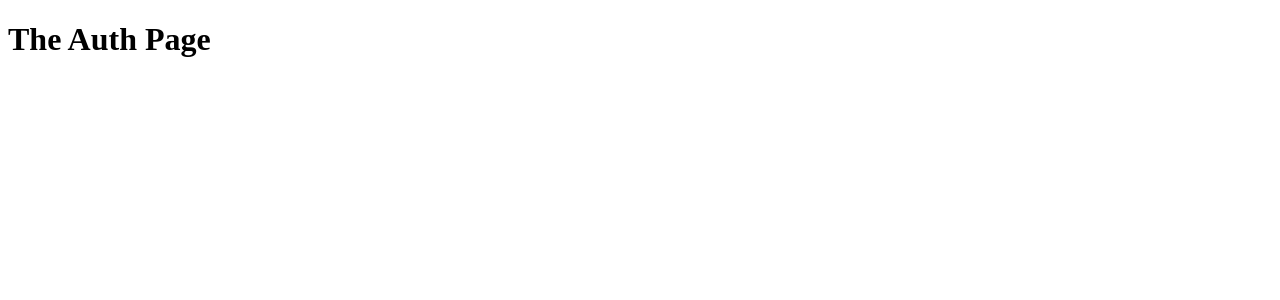
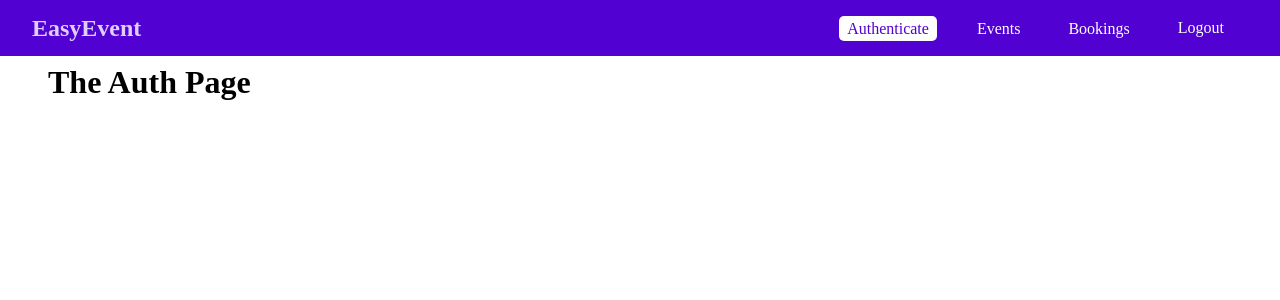
Before and after one commit to dkstjdwns114/Instagram_Clone, a React (Create React App) app in the folder frontend/: page /auth in a window 1280 px wide. Shown: the top 300 px of the page. Built offline with nearby package versions, Linux system fonts and the light colour scheme.

Commit message:
Navigation

```diff
--- a/frontend/src/App.css
+++ b/frontend/src/App.css
@@ -0,0 +1,3 @@
+.main-content {
+  margin: 4rem 2.5rem;
+}
--- a/frontend/src/App.js
+++ b/frontend/src/App.js
@@ -1,5 +1,7 @@
 import React, { Component } from "react";
 import { BrowserRouter, Route, Redirect, Switch } from "react-router-dom";
+import MainNavigation from "./components/Navigation/MainNavigation";
+
 import "./App.css";
 
 import AuthPage from "./pages/Auth";
@@ -10,12 +12,15 @@ class App extends Component {
   render() {
     return (
       <BrowserRouter>
+        <MainNavigation />
+        <main className="main-content">
           <Switch>
             <Redirect from="/" to="/auth" exact />
             <Route path="/auth" component={AuthPage} />
             <Route path="/timeline" component={TimelinePage} />
             <Route path="/saved" component={SavedPage} />
           </Switch>
+        </main>
       </BrowserRouter>
     );
   }
--- /dev/null
+++ b/frontend/src/components/Navigation/MainNavigation.css
@@ -0,0 +1,58 @@
+.main-navigation {
+  position: fixed;
+  left: 0;
+  top: 0;
+  width: 100%;
+  height: 3.5rem;
+  background: #5101d1;
+  padding: 0 2rem;
+  display: flex;
+  align-items: center;
+  justify-content: space-between;
+  box-sizing: border-box;
+}
+
+.main-navigation__logo h1 {
+  margin: 0;
+  font-size: 1.5rem;
+  color: #dfcefc;
+}
+
+.main-navigation__items {
+  margin-left: 1.5rem;
+}
+
+.main-navigation__items ul {
+  display: flex;
+  list-style: none;
+  padding: 0;
+  margin: 0;
+  align-items: center;
+}
+
+.main-navigation__items li {
+  margin: 0 1rem;
+}
+
+.main-navigation__items a,
+.main-navigation__items button {
+  text-decoration: none;
+  color: white;
+  padding: 0.25rem 0.5rem;
+  border: none;
+  font: inherit;
+  background: transparent;
+  cursor: pointer;
+  vertical-align: middle;
+  margin: 0;
+}
+
+.main-navigation__items a:hover,
+.main-navigation__items a:active,
+.main-navigation__items a.active,
+.main-navigation__items button:hover,
+.main-navigation__items button:active {
+  background: #ffffff;
+  color: #5101d1;
+  border-radius: 5px;
+}
--- /dev/null
+++ b/frontend/src/components/Navigation/MainNavigation.js
@@ -0,0 +1,30 @@
+import React from "react";
+import { NavLink } from "react-router-dom";
+
+import "./MainNavigation.css";
+
+const mainNavigation = () => (
+  <header className="main-navigation">
+    <div className="main-navigation__logo">
+      <h1>EasyEvent</h1>
+    </div>
+    <nav className="main-navigation__items">
+      <ul>
+        <li>
+          <NavLink to="/auth">Authenticate</NavLink>
+        </li>
+        <li>
+          <NavLink to="/timeline">Events</NavLink>
+        </li>
+        <li>
+          <NavLink to="/saved">Bookings</NavLink>
+        </li>
+        <li>
+          <button onClick={null}>Logout</button>
+        </li>
+      </ul>
+    </nav>
+  </header>
+);
+
+export default mainNavigation;
```
Lines whose indentation alone changed are shown as unchanged.
